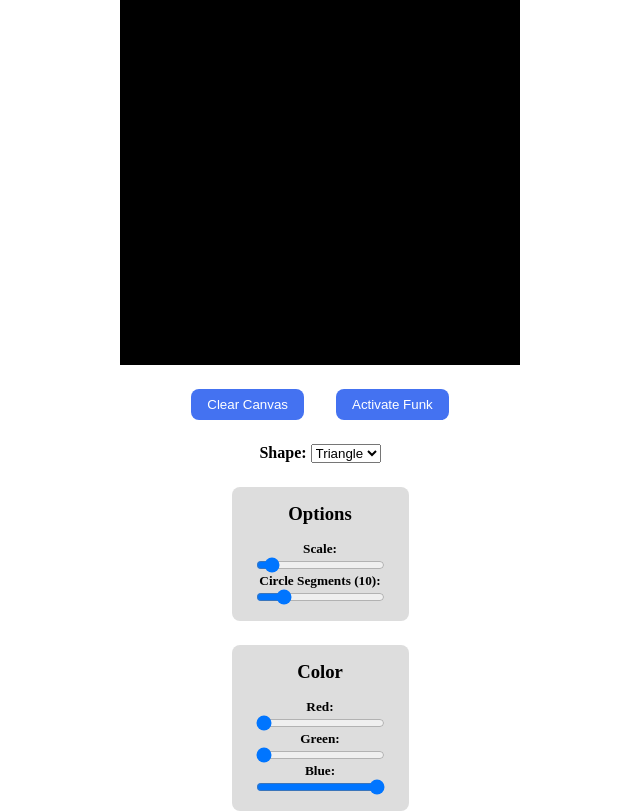
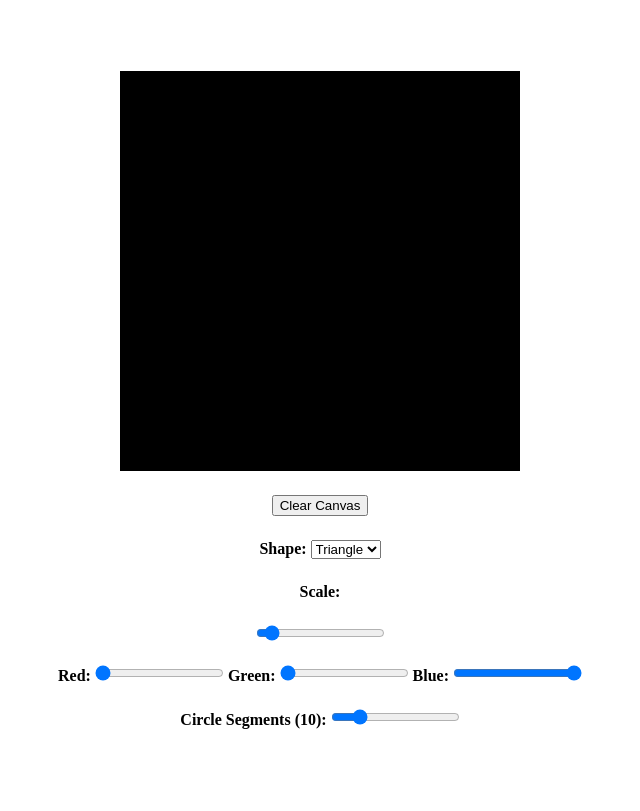
Before and after one commit to JMBeresford/cse160, a website built with webpack: page src/index.html in a window 1280 px wide. Shown: the whole page, without its empty margins (320-960 px from the left). Built offline with nearby package versions, Linux system fonts and the light colour scheme.

Commit message:
Revert "some cleanup, prior to refactor"
This reverts commit 2697a652150fc014489fff971698185da2caaa27.

```diff
--- a/src/index.html
+++ b/src/index.html
@@ -12,11 +12,7 @@
       Please use a browser that supports the canvas element
     </canvas>
 
-    <div class="buttons">
     <button id="clear">Clear Canvas</button>
-      <button id="funk">Activate Funk</button>
-    </div>
-
     <div class="shapeSelection">
       <strong>Shape:</strong>
       <select name="shape" id="shape">
@@ -25,10 +21,7 @@
         <option value="circle">Circle</option>
       </select>
     </div>
-
-    <div class="options">
-      <h3>Options</h3>
-      <h5>Scale:</h5>
+    <strong>Scale:</strong>
     <input
       type="range"
       name="scale"
@@ -38,21 +31,9 @@
       step="0.001"
       value="0.1"
     />
-      <h5 class="segs">Circle Segments (10):</h5>
-      <input
-        type="range"
-        name="segments"
-        id="segments"
-        value="10"
-        min="5"
-        max="32"
-        step="1"
-      />
-    </div>
 
     <div class="color">
-      <h3>Color</h3>
-      <h5>Red:</h5>
+      <strong>Red:</strong>
       <input
         type="range"
         name="red"
@@ -62,7 +43,7 @@
         step="0.01"
         value="0"
       />
-      <h5>Green:</h5>
+      <strong>Green:</strong>
       <input
         type="range"
         name="green"
@@ -72,7 +53,7 @@
         step="0.01"
         value="0"
       />
-      <h5>Blue:</h5>
+      <strong>Blue:</strong>
       <input
         type="range"
         name="blue"
@@ -84,6 +65,17 @@
       />
     </div>
 
-    <div class="segs"></div>
+    <div class="segs">
+      <strong>Circle Segments (10):</strong>
+      <input
+        type="range"
+        name="segments"
+        id="segments"
+        value="10"
+        min="5"
+        max="32"
+        step="1"
+      />
+    </div>
   </body>
 </html>
--- a/src/index.js
+++ b/src/index.js
@@ -1,6 +1,23 @@
 import './style.css';
 import { Matrix4 } from '../lib/cuon-matrix-cse160';
 import { init, clearCanvas } from './utils';
+
+// create a point at origin and draw it
+const example = (gl) => {
+  const vertices = new Float32Array([0, 0, 0]);
+
+  const vBuffer = gl.createBuffer();
+
+  // assign attributes
+  gl.bindBuffer(gl.ARRAY_BUFFER, vBuffer);
+  gl.bufferData(gl.ARRAY_BUFFER, vertices, gl.STATIC_DRAW);
+  const aPositionPtr = gl.getAttribLocation(gl.program, 'aPosition');
+  gl.vertexAttribPointer(aPositionPtr, 3, gl.FLOAT, false, 0, 0);
+  gl.enableVertexAttribArray(aPositionPtr);
+
+  // draw the point
+  gl.drawArrays(gl.POINTS, 0, 1);
+};
 
 const initVertices = (gl, shape, segments) => {
   switch (shape) {
@@ -49,7 +66,7 @@ const initVertices = (gl, shape, segments) => {
     }
   }
 
-  gl.bufferData(gl.ARRAY_BUFFER, vertices, gl.DYNAMIC_DRAW);
+  gl.bufferData(gl.ARRAY_BUFFER, vertices, gl.STREAM_DRAW);
   const aPositionPtr = gl.getAttribLocation(gl.program, 'aPosition');
   gl.vertexAttribPointer(aPositionPtr, 2, gl.FLOAT, false, 0, 0);
   gl.enableVertexAttribArray(aPositionPtr);
@@ -174,7 +191,7 @@ if (gl) {
 
   document.getElementById('segments').onchange = (e) => {
     document.querySelector(
-      '.segs'
+      '.segs strong'
     ).textContent = `Circle Segments (${e.target.value}):`;
   };
 
--- a/src/style.css
+++ b/src/style.css
@@ -13,40 +13,3 @@ body {
   justify-content: center;
   gap: 1.5rem;
 }
-
-.buttons {
-  display: flex;
-  gap: 2rem;
-}
-
-button {
-  cursor: pointer;
-  padding: 0.5rem 1rem;
-
-  border-radius: 8px;
-  border: none;
-  background-color: #4472f1;
-
-  color: white;
-
-  transition: all ease 0.2s;
-}
-
-button:hover {
-  background-color: #628cff;
-}
-
-.color,
-.options {
-  display: grid;
-  place-items: center;
-
-  background-color: #dddddd;
-  border-radius: 8px;
-  padding: 1rem 1.5rem;
-}
-
-.color h3,
-.options h3 {
-  margin-bottom: 1rem;
-}
```
Also changed, not shown: src/shaders/animated/default.frag (deleted, +0 -7 lines), src/shaders/animated/default.vert (deleted, +0 -10 lines). Lines whose indentation alone changed are shown as unchanged.
